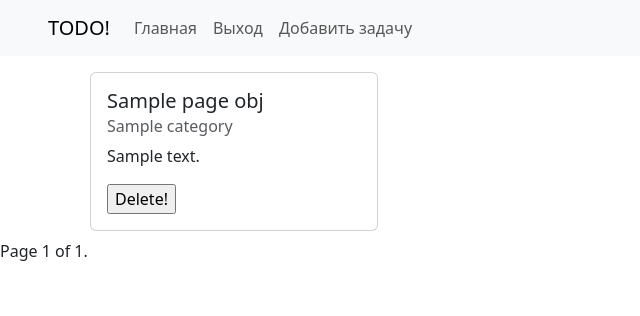
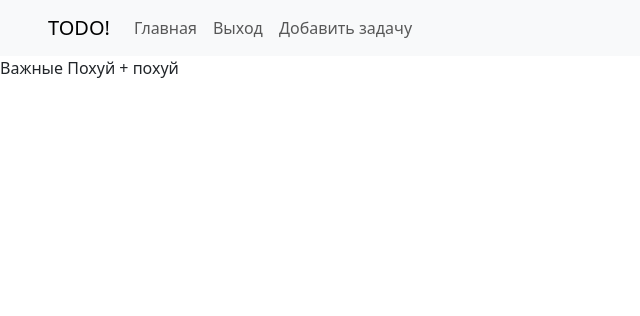
Before and after one commit to UsenUtebayev/to-do-django, a Django app: template templates/index.html in a window 1280 px wide. Shown: the top 316 px of the page, without its empty margins (0-640 px from the left). Run offline with Django 4.2, Linux system fonts and the light colour scheme; a user stored in the database is signed in; data comes from the database, SQL or seed files in the repository; the template is opened without the code that fills it: values that come from a table or form of the project are taken from there, most other values are stand-ins (such as "Sample title", 1, 10 or a date in 2020).

Commit message:
-delete: pagination deleted

```diff
--- a/templates/inc/_task-list.html
+++ b/templates/inc/_task-list.html
@@ -1,17 +1,3 @@
-<div class="container mt-3 ">
-    {% for i in page_obj %}
-
-        <div class="card m-2" style="width: 18rem;">
-            <div class="card-body">
-                <h5 class="card-title">{{ i.name }}</h5>
-                <h6 class="card-subtitle mb-2 text-muted">{{ i.category }}</h6>
-                <p class="card-text">{{ i.description }}</p>
-                <form action="{% url 'delete-task' i.id %} ">
-                    {% csrf_token %}
-                    <input type="submit" value="Delete!">
-                </form>
-            </div>
-        </div>
-
-    {% endfor %}
-</div>
+{% for cat in cats %}
+    {{ cat }}
+{% endfor %}
--- a/templates/index.html
+++ b/templates/index.html
@@ -4,24 +4,4 @@
 
     {% include 'inc/_task-list.html' %}
 
-    {% if username %}
-        <div class="pagination">
-    <span class="step-links">
-        {% if page_obj.has_previous %}
-            <a href="?page=1">&laquo; first</a>
-            <a href="?page={{ page_obj.previous_page_number }}">previous</a>
-        {% endif %}
-
-        <span class="current">
-            Page {{ page_obj.number }} of {{ page_obj.paginator.num_pages }}.
-        </span>
-
-        {% if page_obj.has_next %}
-            <a href="?page={{ page_obj.next_page_number }}">next</a>
-            <a href="?page={{ page_obj.paginator.num_pages }}">last &raquo;</a>
-        {% endif %}
-    </span>
-        </div>
-    {% endif %}
-
 {% endblock %}
```
Also changed, not shown: src/views.py (+3 -7 lines).
